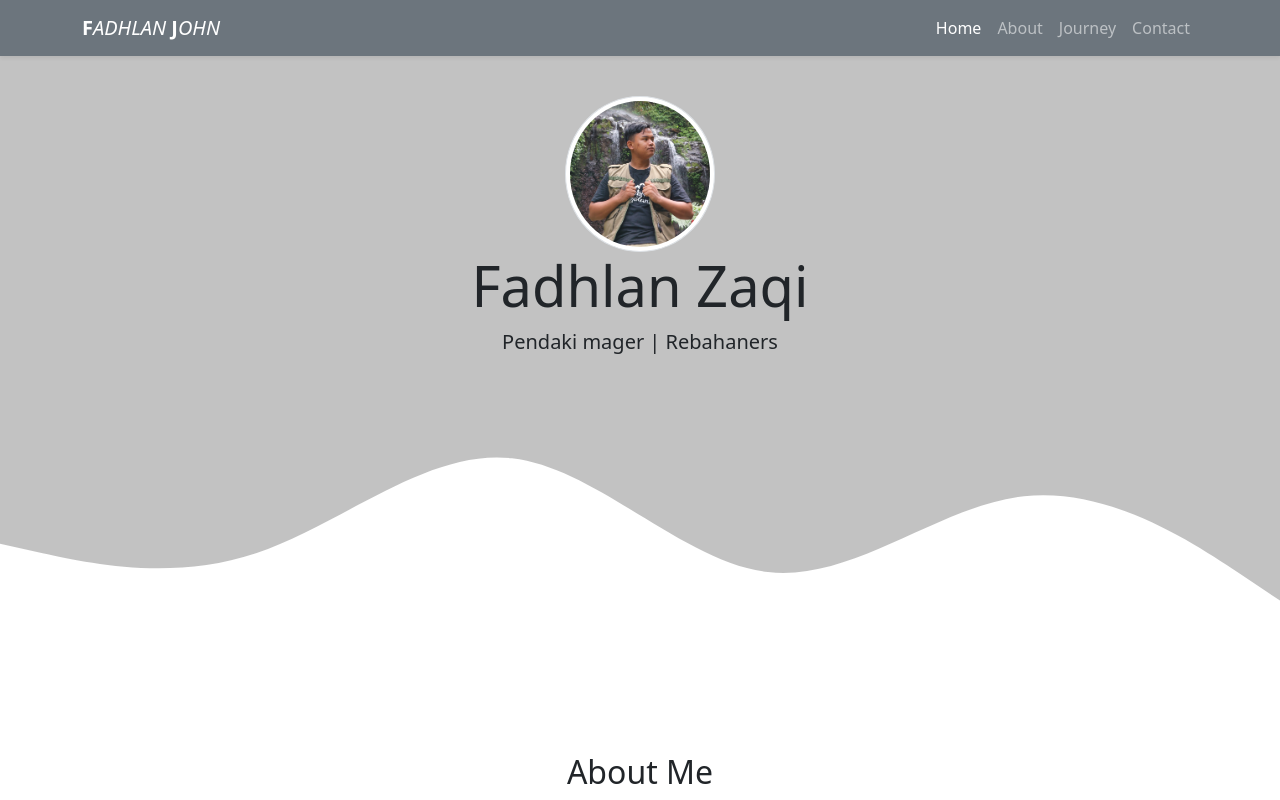
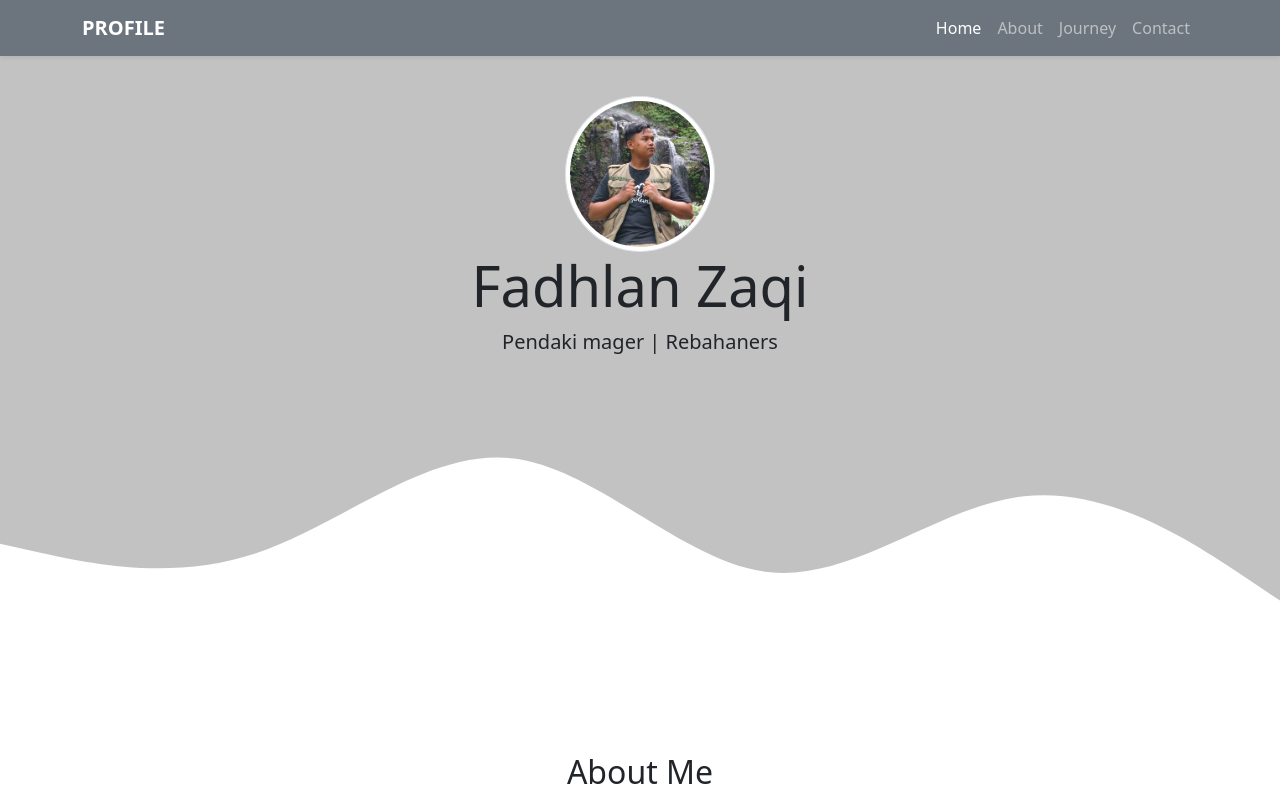
Before and after one commit to Fadhlanzaqi/Fadhlanzaqi.github.io, a plain HTML site: page index.html in a window 1280 px wide. Shown: the top 800 px of the page. Drawn offline with nearby package versions, Linux system fonts and the light colour scheme.

Commit message:
mengganti profile

```diff
--- a/index.html
+++ b/index.html
@@ -13,7 +13,7 @@
       <!-- Navbar -->
       <nav class="navbar navbar-expand-lg navbar-dark bg-secondary shadow-sm fixed-top">
   <div class="container">
-    <a class="navbar-brand" href="#"><strong><b>F</b></strong><i>ADHLAN</i><strong><b> J</b></strong><i>OHN</i></a>
+    <a class="navbar-brand" href="#"><b>PROFILE</b></a>
     <button class="navbar-toggler" type="button" data-bs-toggle="collapse" data-bs-target="#navbarNav" aria-controls="navbarNav" aria-expanded="false" aria-label="Toggle navigation">
       <span class="navbar-toggler-icon"></span>
     </button>
```
